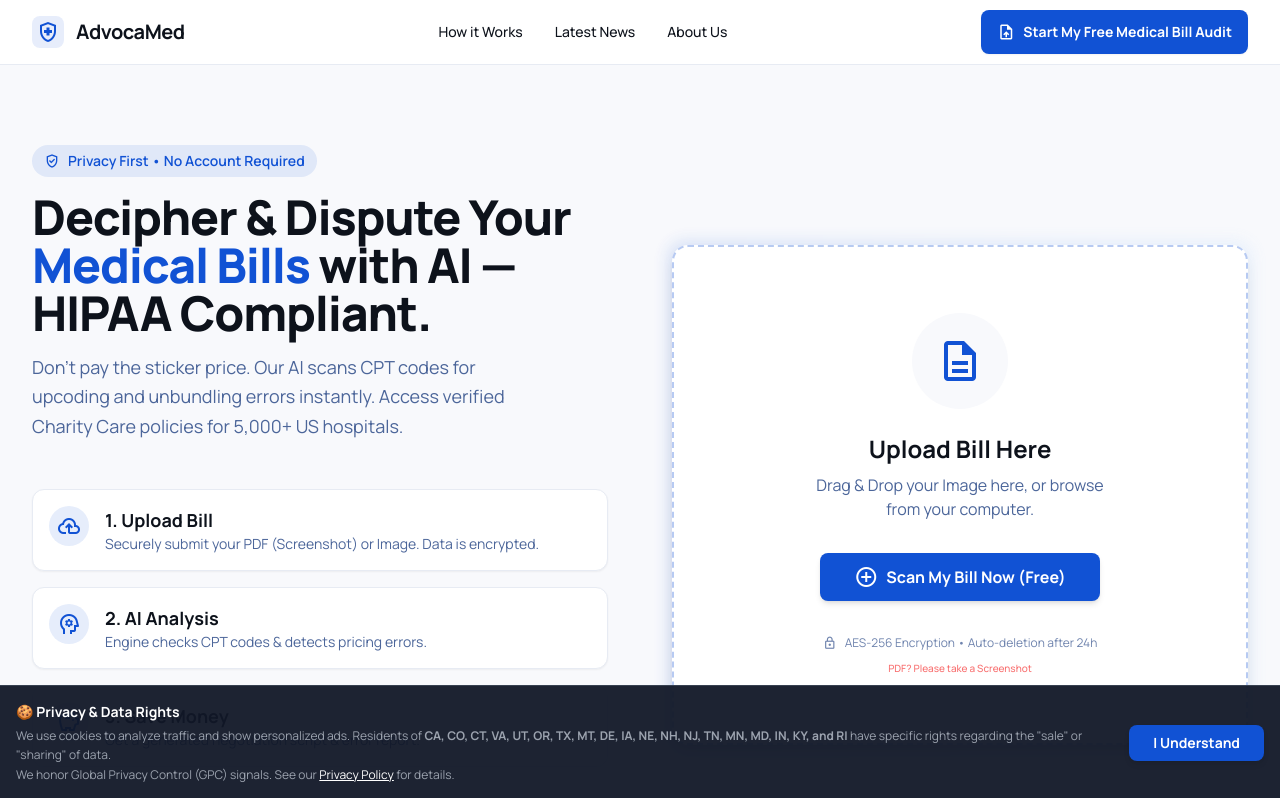
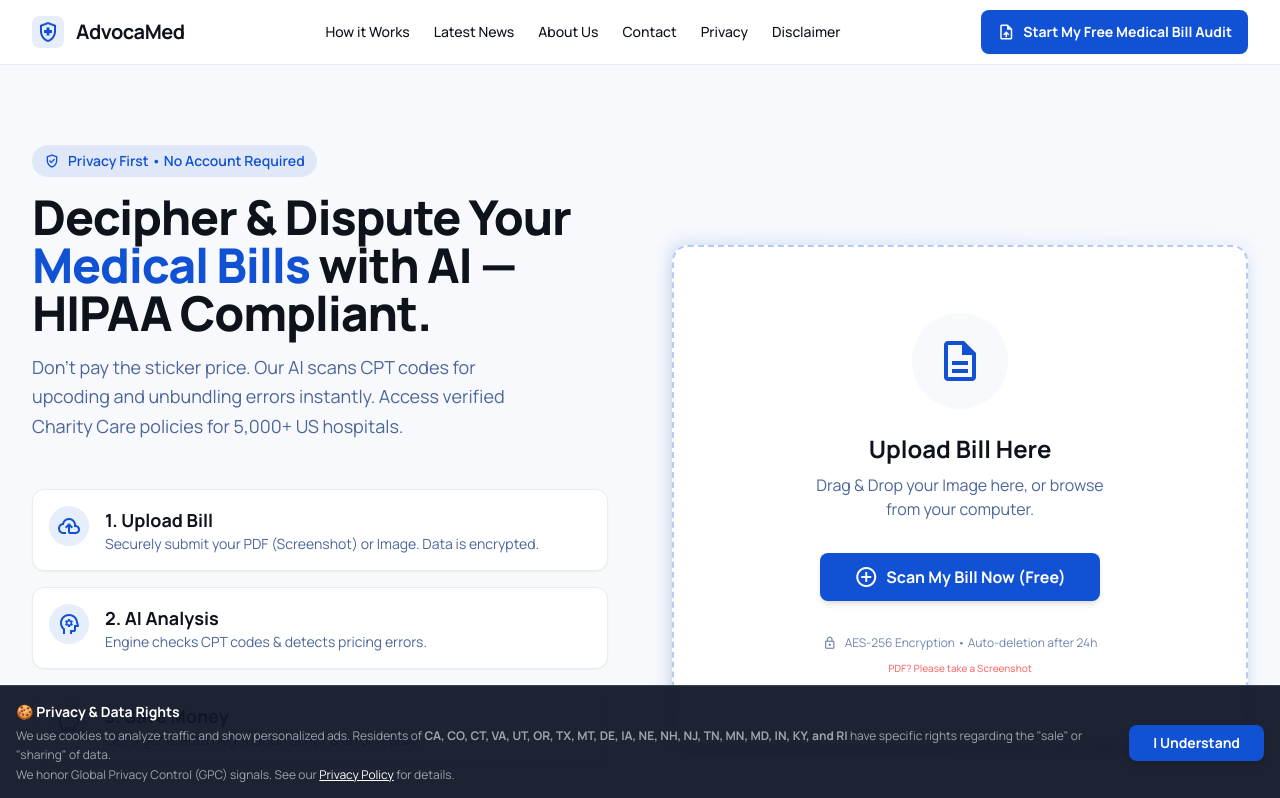
Before and after one commit to gkswjdgb/advocamed-ai, a React (Vite) app in the folder advocamed.ai/: page / in a window 1280 px wide. Shown: the top 798 px of the page. Built offline with nearby package versions, Linux system fonts and the light colour scheme.

Commit message:
Update App.tsx

```diff
--- a/advocamed.ai/App.tsx
+++ b/advocamed.ai/App.tsx
@@ -23,6 +23,7 @@
 const HospitalDirectory = React.lazy(() => import('./pages/HospitalDirectory'));
 const ContactUs = React.lazy(() => import('./pages/ContactUs'));
 const AboutUs = React.lazy(() => import('./pages/AboutUs'));
+const Disclaimer = React.lazy(() => import('./pages/Disclaimer'));
 const NotFound = React.lazy(() => import('./pages/NotFound'));
 
 // Loading Fallback Component
@@ -68,7 +69,7 @@
           </Link>
 
           {/* Desktop Nav */}
-          <div className="hidden md:flex gap-8 items-center">
+          <div className="hidden md:flex gap-6 items-center">
               <button onClick={() => handleScrollToSection('how-it-works')} className="text-sm font-medium hover:text-primary transition-colors text-text-main-light dark:text-text-main-dark bg-transparent border-none cursor-pointer">
                 How it Works
               </button>
@@ -77,6 +78,15 @@
               </Link>
               <Link to="/about" className="text-sm font-medium hover:text-primary transition-colors text-text-main-light dark:text-text-main-dark">
                 About Us
+              </Link>
+              <Link to="/contact-us" className="text-sm font-medium hover:text-primary transition-colors text-text-main-light dark:text-text-main-dark">
+                Contact
+              </Link>
+              <Link to="/privacy-policy" className="text-sm font-medium hover:text-primary transition-colors text-text-main-light dark:text-text-main-dark">
+                Privacy
+              </Link>
+              <Link to="/disclaimer" className="text-sm font-medium hover:text-primary transition-colors text-text-main-light dark:text-text-main-dark">
+                Disclaimer
               </Link>
           </div>
 
@@ -212,6 +222,7 @@
                 <Route path="/contact-us" element={<ContactUs />} />
                 <Route path="/privacy-policy" element={<PrivacyPolicy />} />
                 <Route path="/terms" element={<TermsOfService />} />
+                <Route path="/disclaimer" element={<Disclaimer />} />
                 <Route path="*" element={<NotFound />} />
               </Routes>
             </Suspense>
@@ -245,8 +256,11 @@
 
                 {/* Legal Disclaimer for YMYL */}
                 <div className="mt-8 border-t border-border-light dark:border-border-dark pt-6">
+                     <p className="text-sm text-text-main-light dark:text-text-main-dark leading-relaxed text-center max-w-4xl mx-auto mb-3 font-semibold">
+                        MEDICAL DISCLAIMER: The information provided on this site cannot replace professional medical diagnosis, treatment, or advice.
+                     </p>
                      <p className="text-[10px] text-text-secondary-light dark:text-text-secondary-dark leading-relaxed text-center max-w-4xl mx-auto">
-                        <strong>DISCLAIMER:</strong> AdvocaMed.ai is an automated analysis tool designed for informational and educational purposes only. We are not a law firm, medical provider, or insurance entity. The "potential savings," "errors," and "charity care eligibility" detected by our AI are estimates based on national datasets (CMS) and public hospital policies. They do not constitute legal or medical advice. Results may vary based on your specific insurance plan and state laws. Always verify CPT codes and billing details with a certified professional or your healthcare provider before taking financial action.
+                        AdvocaMed.ai is an automated analysis tool designed for informational and educational purposes only. We are not a law firm, medical provider, or insurance entity. The "potential savings," "errors," and "charity care eligibility" detected by our AI are estimates based on national datasets (CMS) and public hospital policies. They do not constitute legal or medical advice. Results may vary based on your specific insurance plan and state laws. Always verify CPT codes and billing details with a certified professional or your healthcare provider before taking financial action. By using this site, you agree to our <Link to="/disclaimer" className="underline hover:text-primary">Medical & Legal Disclaimer</Link>.
                      </p>
                 </div>
             </div>
```
